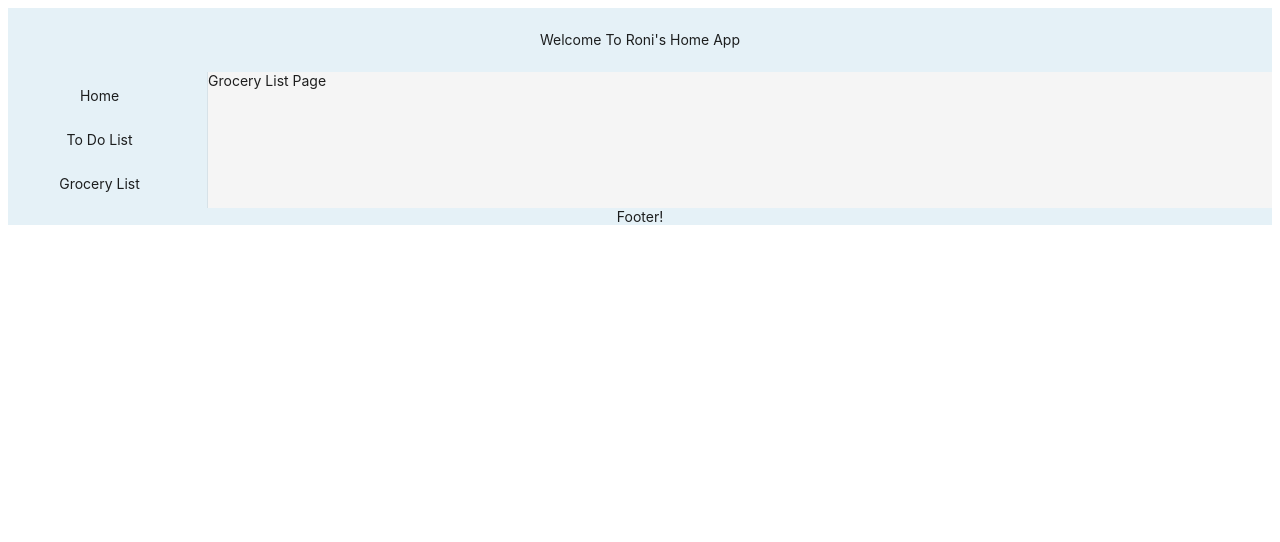
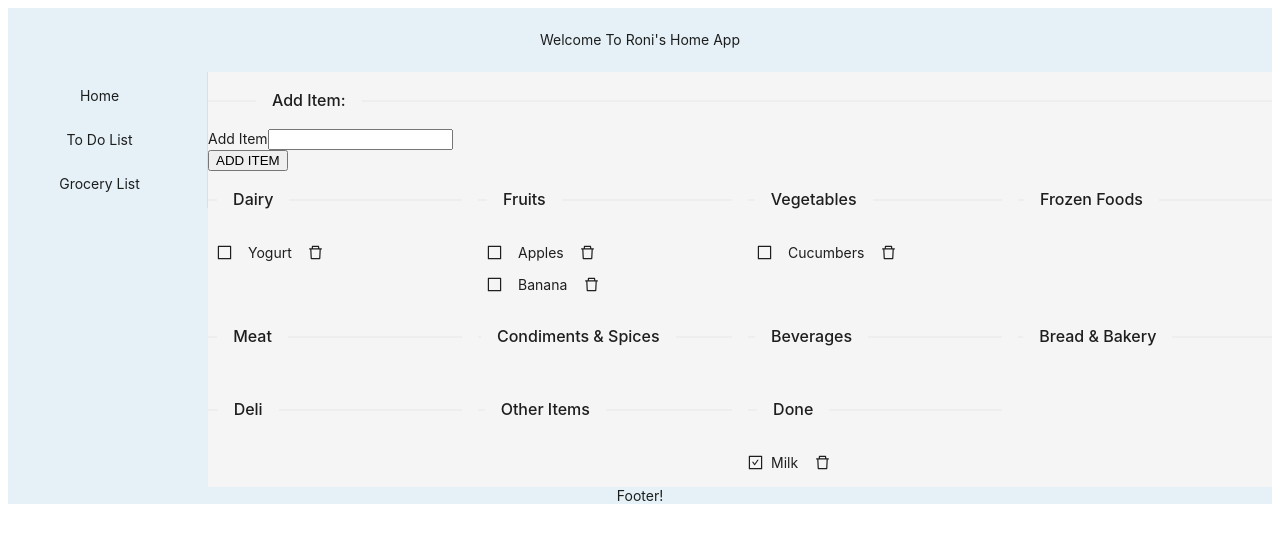
Before and after one commit to roniba1/roni-home-app, a React (Create React App) app: page /groceryList in a window 1280 px wide. Shown: the top 542 px of the page. Built offline with nearby package versions, Linux system fonts and the light colour scheme; data requests are answered from the project's data file.

Commit message:
ListsDisplay & ListsPageSettings added
New component added and also new abstract class and class to reuse the component

```diff
--- a/db.json
+++ b/db.json
@@ -1,15 +1,5 @@
 {
   "toDo": [
-    {
-      "content": "Doctor Appointment",
-      "type": "todo",
-      "id": 1
-    },
-    {
-      "content": "Call Mom",
-      "type": "done",
-      "id": 2
-    },
     {
       "content": "Laundry",
       "type": "done",
@@ -17,14 +7,45 @@
     },
     {
       "content": "Fix TV",
-      "type": "todo",
+      "type": "done",
       "id": 6
     },
     {
       "content": "Roni",
+      "type": "done",
+      "id": 7
+    },
+    {
+      "content": "Fix Something",
       "type": "todo",
-      "id": 7
+      "id": 8
     }
   ],
-  "grocery": []
+  "grocery": [
+    {
+      "content": "Milk",
+      "type": "done",
+      "id": 1
+    },
+    {
+      "content": "Yogurt",
+      "type": "dairy",
+      "id": 2
+    },
+    {
+      "content": "Apples",
+      "type": "fruits",
+      "id": 3
+    },
+    {
+      "content": "Banana",
+      "type": "fruits",
+      "id": 4
+    },
+    {
+      "content": "Cucumbers",
+      "type": "vegetables",
+      "id": 5
+    }
+  ]
 }
--- a/src/components/AddItem.tsx
+++ b/src/components/AddItem.tsx
@@ -1,7 +1,9 @@
 import React, { useState } from "react";
+import { ListsPageSettings } from "../interfaces/ListsPageSettings";
 
 type AddItemProps = {
-    onItemAdded: (itemText: string) => void;
+    onItemAdded: (itemText: string, type: string) => Promise<void>,
+    listsSettings: ListsPageSettings
 };
 
 const AddItem: React.FC<AddItemProps> = props => {
@@ -10,9 +12,9 @@ const AddItem: React.FC<AddItemProps> = props => {
     const handleChange = (event: React.FormEvent<HTMLInputElement>) => {
         setNewContent(event.currentTarget.value);
     }
-    const addItemSubmitHandler = (event: React.FormEvent) => {
+    const addItemSubmitHandler = async (event: React.FormEvent) => {
         event.preventDefault();
-        props.onItemAdded(newContent);
+        await props.onItemAdded(newContent, props.listsSettings.newItemType());
         setNewContent('');
     };
 
--- a/src/components/Item.tsx
+++ b/src/components/Item.tsx
@@ -1,24 +1,29 @@
 import React from "react";
 import { ItemProps } from "../interfaces/Items";
-import { CheckOutlined, DeleteOutlined } from "@ant-design/icons";
+import { CheckOutlined, DeleteOutlined, BorderOutlined, CheckSquareOutlined } from "@ant-design/icons";
 import { Button, Space } from "antd";
 
 const Item: React.FC<ItemProps> = props => {
     const getButtonItem = () => {
-        if (props.doneButton) {
+        if (props.item.type !== "done") {
             return <Button
-                icon={<CheckOutlined style={{fontSize: "15px"}}/>}
+                type="text"
+                icon={<BorderOutlined style={{fontSize: "15px"}}/>}
                 onClick={() => props.onDoneHandler(props.item.id)}
             />
-        } else return null;
+        } else return <CheckSquareOutlined style={{fontSize: "15px"}}/>;
+        // <Button
+        //     icon={<CheckSquareOutlined style={{fontSize: "15px"}}/>}
+        // />;
     }
     const buttonItem = getButtonItem();
 
     return <div>
-        <Space size={'middle'}>
+        <Space size={'small'} align={'center'}>
             {buttonItem}
             {props.item.content}
             <Button
+                type="text"
                 icon={<DeleteOutlined style={{fontSize: "15px"}}/>}
                 onClick={() => props.onDeleteHandler(props.item.id)}
             />
--- /dev/null
+++ b/src/components/ListsDisplay.tsx
@@ -0,0 +1,109 @@
+import React, {useEffect, useState} from "react";
+import {ListsPageSettings} from "../interfaces/ListsPageSettings";
+import { Items, ListType, SingleItem } from "../interfaces/Items";
+import FetcherService from "../services/FetcherService";
+import { Divider, Col, Row } from "antd";
+import AddItem from "./AddItem";
+import ItemsList from "./ItemsList";
+
+const style = {
+    padding: '8px 0'
+};
+
+interface ListsDisplayProps {
+    listsSettings: ListsPageSettings
+}
+
+const ListsDisplay: React.FC<ListsDisplayProps> = props => {
+    const listsSettings = props.listsSettings;
+    const [allItemsList, setAllItemsList] = useState<Items | null>(null);
+
+    const fetchData = async () => {
+        const response = await FetcherService.fetchData(listsSettings.listName);
+        setAllItemsList(response);
+    }
+
+    useEffect(() => {
+        // noinspection JSIgnoredPromiseFromCall
+        fetchData();
+    }, []);
+
+    const onDeleteHandler = async (id: number) => {
+        await FetcherService.deleteItem(listsSettings.listName, id);
+
+        if (allItemsList) {
+            const updatedList = allItemsList.filter((item) => {
+                return item.id !== id;
+            });
+            setAllItemsList(updatedList);
+        }
+    }
+
+    const onItemAdded = async (itemText: string, type: string) => {
+        const itemObj = {
+            content: itemText,
+            type: type
+        };
+
+        const response = await FetcherService.addItem(listsSettings.listName, itemObj);
+        const updatedList = [
+            ...allItemsList!,
+            response
+        ];
+        setAllItemsList(updatedList);
+    }
+
+    const isItemId = (id: number) => {
+        return (item: SingleItem) => {
+            return item.id === id;
+        }
+    }
+
+    const onDoneHandler = async (id: number) => {
+        const doneItem = allItemsList!.find(isItemId(id));
+        const newItem = {
+            ...doneItem,
+            type: "done"
+        } as SingleItem;
+        const response = await FetcherService.editItem(listsSettings.listName, id, newItem);
+
+        const updatedList = allItemsList!.map((item) => {
+            if (item.id === id) {
+                return { ...item, ...response};
+            }
+
+            return item;
+        });
+
+        setAllItemsList(updatedList);
+    }
+
+    let renderedList = null;
+    if(allItemsList) {
+        renderedList = listsSettings.typesNames.map((listType:ListType) => {
+            return (
+                <Col className="gutter-row" span={6}>
+                    <Divider type="horizontal" orientation="left">{listType.displayName}</Divider>
+                    <div style={style}>
+                        <ItemsList
+                            itemsList={allItemsList}
+                            listType={listType.type}
+                            onDeleteHandler={onDeleteHandler}
+                            onDoneHandler={onDoneHandler}
+                            doneButton/>
+                    </div>
+                </Col>
+            );
+        })
+    }
+
+    return <div>
+        <Divider orientation="left">Add Item:</Divider>
+        <AddItem onItemAdded={onItemAdded} listsSettings={listsSettings}/>
+        <Row gutter={16}>
+            {renderedList}
+        </Row>
+    </div>
+}
+
+export default ListsDisplay;
--- a/src/interfaces/Items.ts
+++ b/src/interfaces/Items.ts
@@ -4,8 +4,74 @@ export interface SingleItem {
     id: number
 }
 
+export interface ListType {
+    type: string,
+    displayName: string
+}
+
 export class toDoConstants {
     static LIST_NAME = "todo";
+    static LISTS_TYPES: ListType[] = [
+        {
+            type: "todo",
+            displayName: "To Do List"
+        },
+        {
+            type: "done",
+            displayName: "Done List"
+        }
+    ];
+    static NEW_ITEM_TYPE = "todo";
+}
+
+export class groceryConstants {
+    static LIST_NAME = "grocery";
+    static LISTS_TYPES: ListType[] = [
+        {
+            type: "dairy",
+            displayName: "Dairy"
+        },
+        {
+            type: "fruits",
+            displayName: "Fruits"
+        },
+        {
+            type: "vegetables",
+            displayName: "Vegetables"
+        },
+        {
+            type: "frozen",
+            displayName: "Frozen Foods"
+        },
+        {
+            type: "meat",
+            displayName: "Meat"
+        },
+        {
+            type: "cond",
+            displayName: "Condiments & Spices"
+        },
+        {
+            type: "beverages",
+            displayName: "Beverages"
+        },
+        {
+            type: "bakery",
+            displayName: "Bread & Bakery"
+        },
+        {
+            type: "deli",
+            displayName: "Deli"
+        },
+        {
+            type: "other",
+            displayName: "Other Items"
+        },
+        {
+            type: "done",
+            displayName: "Done"
+        }
+    ];
 }
 
 export type Items = SingleItem[] | null;
--- /dev/null
+++ b/src/interfaces/ListsPageSettings.ts
@@ -0,0 +1,40 @@
+import {groceryConstants, ListType, toDoConstants} from "./Items";
+
+export abstract class ListsPageSettings {
+    protected readonly mainListName: string;
+    protected readonly listTypesNames: ListType[];
+    abstract newItemType: () => string;
+
+    protected constructor(mainListName: string, listTypesNames: ListType[]) {
+        this.mainListName = mainListName;
+        this.listTypesNames = listTypesNames;
+    }
+
+    get listName() {
+        return this.mainListName;
+    }
+
+    get typesNames() {
+        return this.listTypesNames;
+    }
+}
+
+export class ToDoListsPageSettings extends ListsPageSettings {
+    constructor() {
+        super(toDoConstants.LIST_NAME, toDoConstants.LISTS_TYPES);
+    }
+
+    newItemType = () => {
+        return toDoConstants.NEW_ITEM_TYPE;
+    }
+}
+
+export class GroceryListsPageSettings extends ListsPageSettings {
+    constructor() {
+        super(groceryConstants.LIST_NAME, groceryConstants.LISTS_TYPES);
+    }
+
+    newItemType = () => {
+        return "done";
+    }
+}
--- a/src/pages/GroceryListPage.tsx
+++ b/src/pages/GroceryListPage.tsx
@@ -1,7 +1,11 @@
 import React from "react";
+import {GroceryListsPageSettings} from "../interfaces/ListsPageSettings";
+import ListsDisplay from "../components/ListsDisplay";
 
 const GroceryListPage: React.FC = () => {
-    return <div>Grocery List Page</div>;
+    const groceryListPageSettings = new GroceryListsPageSettings();
+
+    return <ListsDisplay listsSettings={groceryListPageSettings} />
 }
 
 export default GroceryListPage;
```
Also changed, not shown: src/pages/ToDoPage.tsx (+5 -99 lines).
